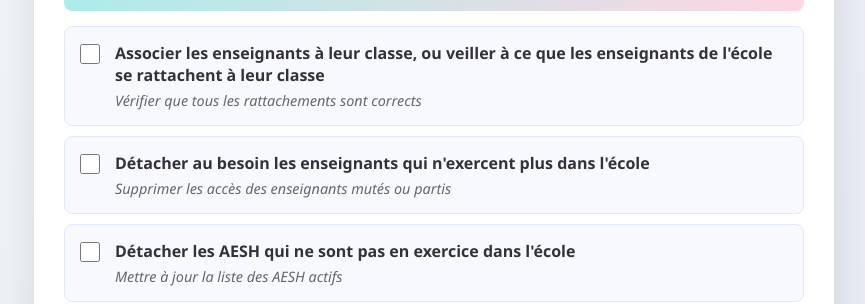
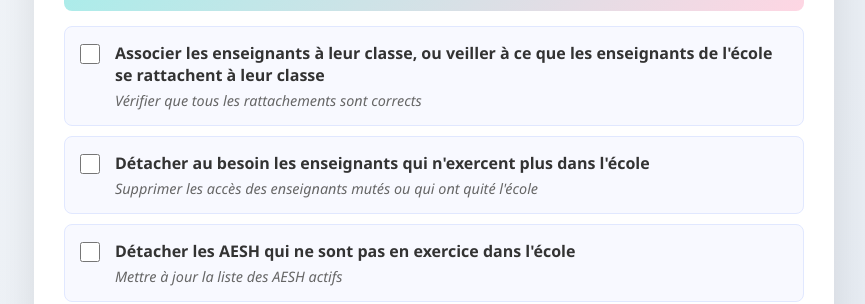
Before and after one commit to silverteacher/findannee, a plain HTML site: page check-list1D.html in a window 1280 px wide. Shown: the part 891-1195 px from the top of the page, without its empty margins (206-1071 px from the left). Drawn offline with Linux system fonts and the light colour scheme.

Commit message:
Update check-list1D.html

```diff
--- a/check-list1D.html
+++ b/check-list1D.html
@@ -226,7 +226,7 @@
                     <input type="checkbox" id="task5">
                     <div class="task-content">
                         <div class="task-title">Détacher au besoin les enseignants qui n'exercent plus dans l'école</div>
-                        <div class="task-description">Supprimer les accès des enseignants mutés ou partis</div>
+                        <div class="task-description">Supprimer les accès des enseignants mutés ou qui ont quité l'école</div>
                     </div>
                 </div>
 
```
